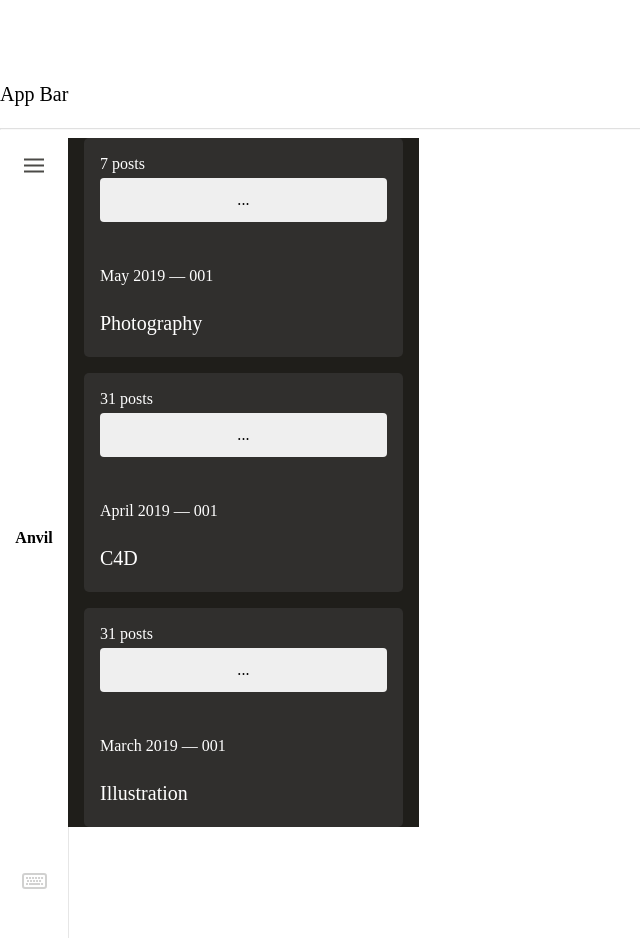
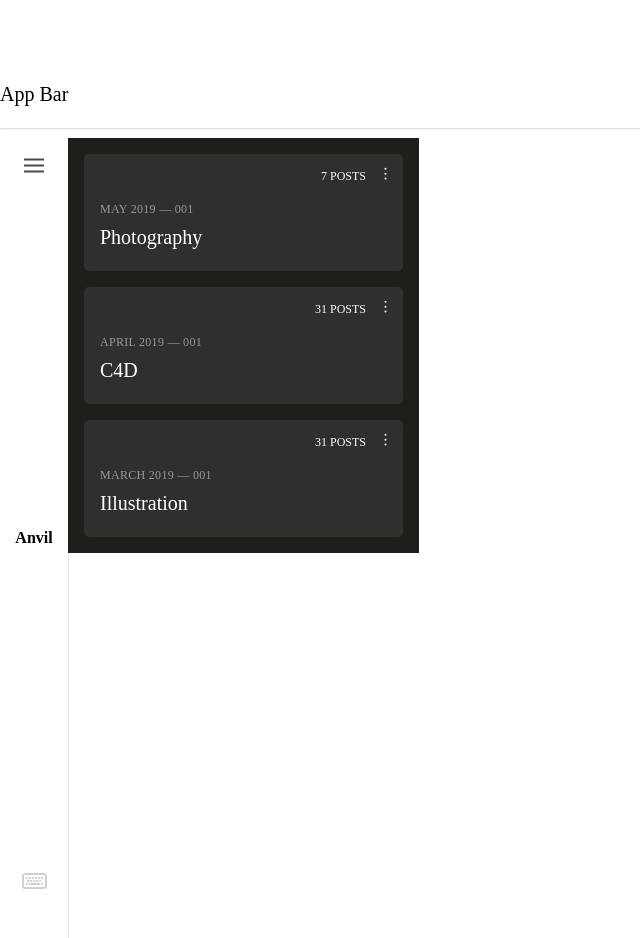
Before and after one commit to Z4P0/notch-front-end, a website: page pug/symbols.pug in a window 1280 px wide. Shown: the part 3640-4578 px from the top of the page, without its empty margins (0-640 px from the left). Drawn offline with nearby package versions, Linux system fonts and the light colour scheme; files that its build step writes are made by us from their sources.

Commit message:
style the post category lists

```diff
--- a/pug/symbols.pug
+++ b/pug/symbols.pug
@@ -125,22 +125,22 @@ block body
       ul.category-list
         li
           h2.category-list__title Photography
-          p May 2019 — 001
-          p
+          p.category-list__date May 2019 — 001
+          p.category-list__meta
             span 7 posts
-            button ...
+            button.category-list__extras <svg xmlns="http://www.w3.org/2000/svg" width="3" height="13" viewBox="0 0 3 13"><g fill="#FFF" fill-rule="evenodd" transform="translate(.485)"><ellipse cx="1" cy="1.758" rx="1" ry="1"/><ellipse cx="1" cy="6.648" rx="1" ry="1"/><ellipse cx="1" cy="11.538" rx="1" ry="1"/></g></svg>
         li
           h2.category-list__title C4D
-          p April 2019 — 001
-          p
+          p.category-list__date April 2019 — 001
+          p.category-list__meta
             span 31 posts
-            button ...
+            button.category-list__extras <svg xmlns="http://www.w3.org/2000/svg" width="3" height="13" viewBox="0 0 3 13"><g fill="#FFF" fill-rule="evenodd" transform="translate(.485)"><ellipse cx="1" cy="1.758" rx="1" ry="1"/><ellipse cx="1" cy="6.648" rx="1" ry="1"/><ellipse cx="1" cy="11.538" rx="1" ry="1"/></g></svg>
         li
           h2.category-list__title Illustration
-          p March 2019 — 001
-          p
+          p.category-list__date March 2019 — 001
+          p.category-list__meta
             span 31 posts
-            button ...
+            button.category-list__extras <svg xmlns="http://www.w3.org/2000/svg" width="3" height="13" viewBox="0 0 3 13"><g fill="#FFF" fill-rule="evenodd" transform="translate(.485)"><ellipse cx="1" cy="1.758" rx="1" ry="1"/><ellipse cx="1" cy="6.648" rx="1" ry="1"/><ellipse cx="1" cy="11.538" rx="1" ry="1"/></g></svg>
 
     button(type="button").app-bar__button.keyboard-button
       <svg xmlns="http://www.w3.org/2000/svg" width="25" height="16" viewBox="0 0 25 16"><g fill="none" fill-rule="evenodd"><rect width="23" height="14" x="1" y="1" stroke="#1F1E1A" stroke-width="2" rx="2"/><rect width="1.994" height="1.994" x="4" y="4" fill="#1E1D19"/><rect width="1.994" height="1.994" x="4.997" y="7.003" fill="#1E1D19"/><rect width="1.994" height="1.994" x="8.059" y="7.003" fill="#1E1D19"/><rect width="1.994" height="1.994" x="11.059" y="7.003" fill="#1E1D19"/><rect width="1.994" height="1.994" x="14.059" y="7.003" fill="#1E1D19"/><rect width="1.994" height="1.994" x="17.059" y="7.003" fill="#1E1D19"/><rect width="1.994" height="1.994" x="19.053" y="10.024" fill="#1E1D19"/><rect width="1.994" height="1.994" x="4" y="10.024" fill="#1E1D19"/><rect width="11.056" height="1.994" x="6.992" y="10.024" fill="#1E1D19"/><rect width="1.994" height="1.994" x="7.053" y="4" fill="#1E1D19"/><rect width="1.994" height="1.994" x="10.053" y="4" fill="#1E1D19"/><rect width="1.994" height="1.994" x="13.053" y="4" fill="#1E1D19"/><rect width="1.994" height="1.994" x="16.053" y="4" fill="#1E1D19"/><rect width="1.994" height="1.994" x="19.053" y="4" fill="#1E1D19"/></g></svg>
--- a/scss/_app-bar.scss
+++ b/scss/_app-bar.scss
@@ -42,7 +42,8 @@
 
 .category-list {
   background-color: #1f1e1a;
-  padding: 0 1rem;
+  padding: 1rem;
+  margin: 0;
   > li {
     background-color: #302f2d;
     border-radius: 5px;
@@ -52,6 +53,9 @@
     margin-bottom: 1rem;
     padding:  0.75rem 1rem 1rem;
     width: 287px;
+    &:last-child {
+      margin-bottom: 0;
+    }
   }
   h2 {
     color: inherit;
@@ -61,3 +65,27 @@
 .category-list__title {
   margin-bottom: 0;
 }
+
+.category-list__date {
+  color: #999999;
+  font-family: "Roboto Mono";
+  font-size: 0.75rem;
+  letter-spacing: 0.3px;
+  margin-bottom: 0;
+  text-transform: uppercase;
+}
+
+.category-list__meta {
+  font-family: "Roboto Mono";
+  font-size: 0.75rem;
+  text-transform: uppercase;
+  display: flex;
+  justify-content: end;
+}
+
+.category-list__extras {
+  background-color: transparent;
+  padding: 0 0 0 13px;
+  margin: 0 0 0 5px;
+  width: auto;
+}
```
Also changed, not shown: css/styles.css, css/styles.min.css, html/symbols.html.
